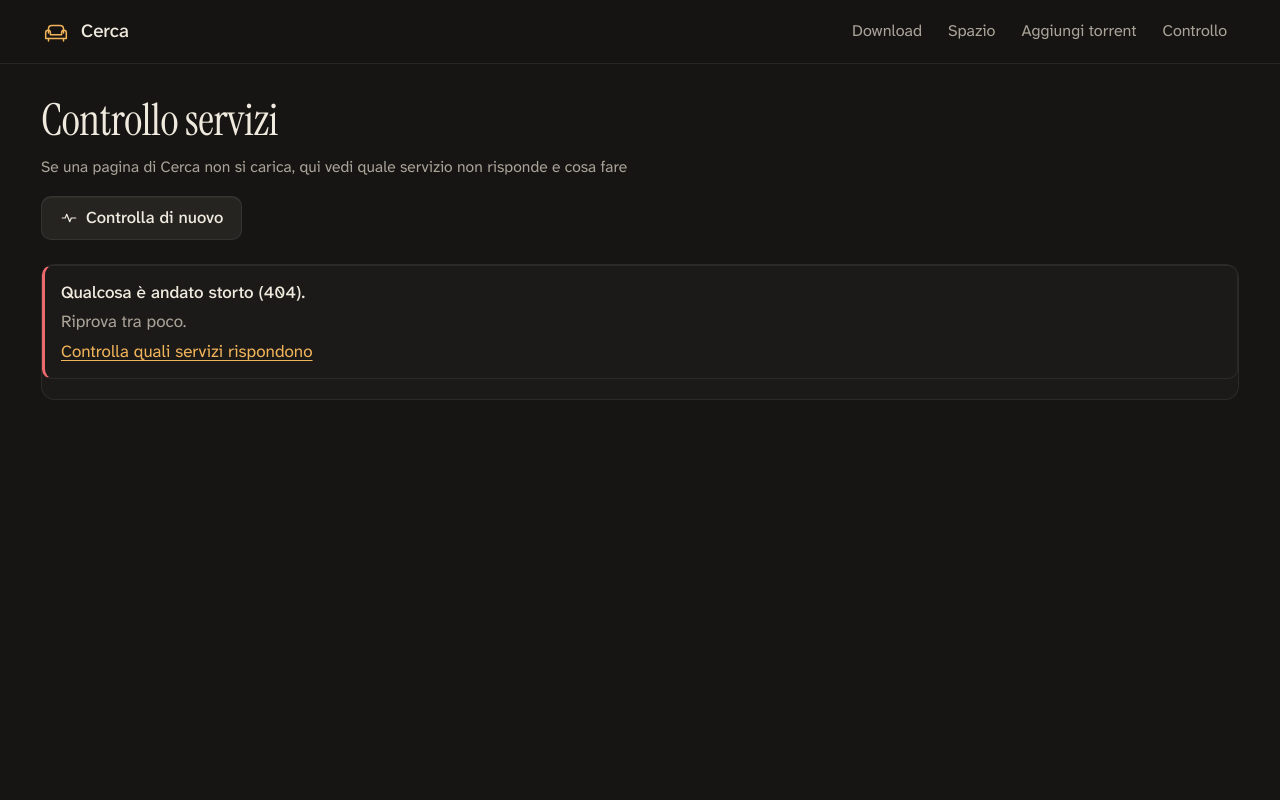
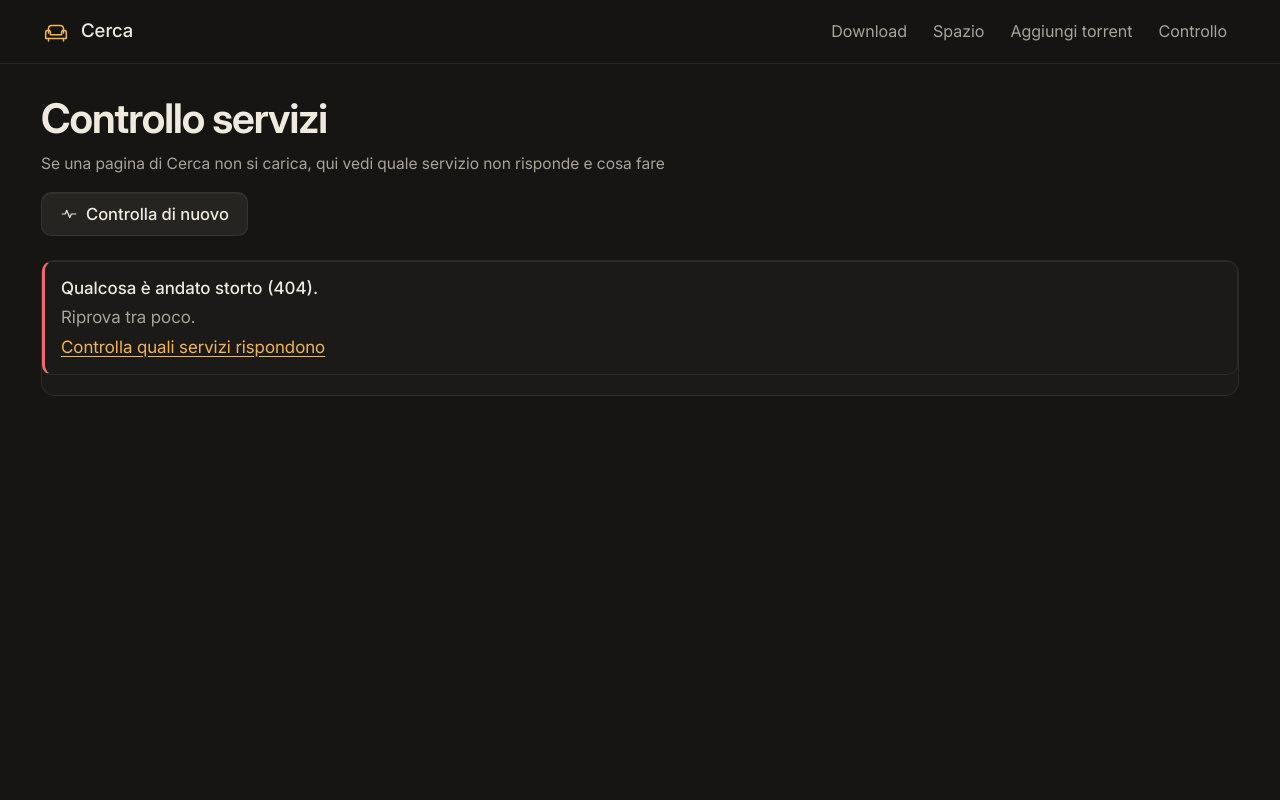
Before and after one commit to mariotomasini/Sofa, a Python web app: template cerca/app/templates/diagnosi.html in a window 1280 px wide. Run offline with Jinja, Linux system fonts and the light colour scheme; the template is opened without the code that fills it, so the values that code supplies are empty.

Commit message:
Un solo carattere, Inter, e i ritocchi grafici: avviso della musica, finestre, stato vuoto
- Inter (variabile, con la dimensione ottica) per tutto: titoli, testo e
  numeri, in Cerca, nella configurazione e nel Pannello. Via Atkinson
  Hyperlegible e Instrument Serif. Titoli più pieni (peso 650) e un po'
  più piccoli, numeri tutti larghi uguali.
- Musica: l'avviso segue la ricerca ("Cerco la canzone…" → "Trovata: è
  in download" oppure il perché non c'è); il tasto pulsa finché si sa.
- Finestre: entrano salendo piano, le voci a cascata, il velo sfuma.
- Download: annullato tutto, la finestra dice "Fatto: qui non resta niente
  in coda" e si chiude da sola, invece di sparire di colpo.

Co-Authored-By: Claude Opus 5.5 <noreply@anthropic.com>
Claude-Session: https://claude.ai/code/session_01JjMfH7U4bJchgDEY6Z3X6q

```diff
--- a/cerca/app/static/app.js
+++ b/cerca/app/static/app.js
@@ -437,7 +437,19 @@ function avviaPaginaDownload() {
 
   function disegnaDettaglio() {
     const g = gruppi.find((x) => x.chiave === dettaglio.dataset.gruppo);
-    if (!g) { if (dettaglio.open) dettaglio.close(); return; }
+    if (!g) {
+      // annullato tutto: invece di sparire di colpo, la finestra dice che è fatta e si chiude
+      if (!dettaglio.open || dettaglio._vuoto) return;
+      dettaglio._vuoto = true;
+      const azioni = document.getElementById("dettaglio-azioni"), voci = document.getElementById("dettaglio-voci");
+      azioni.hidden = true; azioni._html = ""; voci._html = "";
+      document.getElementById("dettaglio-stato").textContent = "Niente più da scaricare";
+      voci.innerHTML = `<div class="dettaglio-vuoto">${iconaAnimata("pronto")}<p>Fatto: qui non resta niente in coda.</p>` +
+        "<p class=\"sottotitolo\">Quello che è già in Jellyfin resta.</p></div>";
+      if (!FERMO) G.from(voci.firstElementChild, { opacity: 0, y: 10, duration: 0.4, ease: CURVA });
+      dettaglio._chiudi = setTimeout(() => dettaglio.close(), 2200);
+      return;
+    }
     document.getElementById("dettaglio-copertina").innerHTML = g.poster ? `<img src="${esc(g.poster)}" alt="">` : "";
     document.getElementById("dettaglio-titolo").textContent = g.titolo;
     const pezzi = [g.stato_testo];
@@ -513,6 +525,8 @@ function avviaPaginaDownload() {
     const b = ev.target.closest("button[data-gruppo]");
     if (!b) return;
     dettaglio.dataset.gruppo = b.dataset.gruppo;
+    dettaglio._vuoto = false;
+    clearTimeout(dettaglio._chiudi);
     disegnaDettaglio();
     dettaglio.showModal();
   });
@@ -977,20 +991,46 @@ function htmlRigaBrano(t, i, coda, conCopertina = true) {
 }
 
 // Scarica la canzone completa (o l'album): Cerca la cerca sugli indexer e la mette nella Musica di Jellyfin
+// L'avviso segue la ricerca (promise-toast): "lo cerco" finché gli indexer rispondono, poi
+// "trovato, in download" oppure il perché non c'è. Il tasto resta acceso finché si sa.
 async function scaricaMusica(b) {
   if (b.classList.contains("fatto") || b.disabled) return;
   b.disabled = true;
   b.classList.add("in-corso");
+  const album = b.dataset.scarica === "album";
   try {
-    avviso((await inviaJSON("/api/musica/scarica", { tipo: b.dataset.scarica, id: Number(b.dataset.id) })).messaggio);
-    b.classList.add("fatto");
-    if (b.dataset.scarica === "brano") b.innerHTML = SCARICATO;
-    else b.innerHTML = `${SCARICATO}<span>In download</span>`;
+    const r = await inviaJSON("/api/musica/scarica", { tipo: b.dataset.scarica, id: Number(b.dataset.id) });
+    mostraAvviso(album ? "Cerco l'album sui tuoi indexer…" : "Cerco la canzone sui tuoi indexer…", "cerco", 0);
+    const esito = await attendiRicerca(r.id);
+    if (esito.stato === "errore") {
+      mostraAvviso(esito.messaggio || "Non l'ho trovata.", "errore", 9000);
+      b.disabled = false;
+    } else {
+      mostraAvviso(esito.stato === "ricerca"
+        ? "La cerco ancora: la segui nella pagina Download."
+        : `${album ? "Trovato" : "Trovata"}: è in download. Appena finisce la trovi in Jellyfin, nella Musica.`, "pronto", 6000);
+      b.classList.add("fatto");
+      b.innerHTML = album ? `${SCARICATO}<span>In download</span>` : SCARICATO;
+    }
   } catch (e) {
     avviso(`${e.errore} ${e.cosa_fare || ""}`, true);
     b.disabled = false;
   }
   b.classList.remove("in-corso");
+}
+
+async function attendiRicerca(id) {
+  const fine = Date.now() + 3 * 60 * 1000;  // poi la si segue nella pagina Download
+  while (Date.now() < fine) {
+    await new Promise((ok) => setTimeout(ok, 2500));
+    try {
+      const v = await chiama(`/api/download/${id}`);
+      if (v.stato !== "ricerca") return v;
+    } catch (e) {
+      return { stato: "errore", messaggio: e.errore || "" };
+    }
+  }
+  return { stato: "ricerca" };
 }
 
 document.addEventListener("click", (ev) => {
--- a/cerca/app/static/fonts/OFL.txt
+++ b/cerca/app/static/fonts/OFL.txt
@@ -1,4 +1,4 @@
-Google Inc.
+Copyright (c) 2016 The Inter Project Authors (https://github.com/rsms/inter)
 
 This Font Software is licensed under the SIL Open Font License, Version 1.1.
 This license is copied below, and is also available with a FAQ at:
--- a/cerca/app/static/movimento.js
+++ b/cerca/app/static/movimento.js
@@ -162,6 +162,19 @@ function mostraAvviso(testo, stato = "pronto", durata = 5000) {
     if (FERMO) { box.hidden = true; return; }
     G.to(box, { opacity: 0, y: 8, duration: 0.2, onComplete: () => { box.hidden = true; } });
   }, durata);
+}
+
+// --- finestre che entrano (OpenMotion): salgono piano, poi le voci a cascata --------------------
+function entraFinestra(d) {
+  if (FERMO || !d) return;
+  G.fromTo(d, { opacity: 0, y: 18, scale: 0.98 }, { opacity: 1, y: 0, scale: 1, duration: 0.38, ease: CURVA, clearProps: "opacity,transform" });
+  const voci = [...d.querySelectorAll(".dettaglio-azioni > *, .dettaglio-voci > *, .serie-puntate > *, .elenco-piattaforme > *, .scelte > *")]
+    .slice(0, 12);
+  if (voci.length) G.from(voci, { opacity: 0, y: 10, duration: 0.35, ease: CURVA, stagger: 0.04, delay: 0.12, clearProps: "opacity,transform" });
+}
+if (window.HTMLDialogElement && HTMLDialogElement.prototype.showModal) {
+  const apri = HTMLDialogElement.prototype.showModal;
+  HTMLDialogElement.prototype.showModal = function showModal() { apri.call(this); entraFinestra(this); };
 }
 
 // Mostra "in corso" finché la promessa non finisce, poi il risultato
--- a/cerca/app/static/style.css
+++ b/cerca/app/static/style.css
@@ -6,20 +6,12 @@
    telecomando: il focus si vede sempre.
    ============================================================================= */
 
+/* Un solo carattere per tutto: Inter (OFL). Variabile, con la dimensione ottica: disegnato più
+   stretto e preciso nei titoli grandi, più aperto e leggibile nel testo piccolo (anche sulla TV). */
 @font-face {
-  font-family: "Atkinson Hyperlegible Next";
-  src: url("fonts/atkinson-hyperlegible-next-latin.woff2") format("woff2");
-  font-weight: 200 800; font-style: normal; font-display: swap;
-}
-@font-face {
-  font-family: "Atkinson Hyperlegible Mono";
-  src: url("fonts/atkinson-hyperlegible-mono-latin.woff2") format("woff2");
-  font-weight: 200 800; font-style: normal; font-display: swap;
-}
-@font-face {
-  font-family: "Instrument Serif";
-  src: url("fonts/instrument-serif-latin.woff2") format("woff2");
-  font-weight: 400; font-style: normal; font-display: swap;
+  font-family: "Inter";
+  src: url("fonts/inter-latin-variabile.woff2") format("woff2");
+  font-weight: 100 900; font-style: normal; font-display: swap;
 }
 
 :root {
@@ -53,9 +45,11 @@
   --r-c: 14px;
   --r-l: 18px;
   --curva: cubic-bezier(.22, 1, .36, 1);
-  --font: "Atkinson Hyperlegible Next", system-ui, -apple-system, "Segoe UI", Roboto, sans-serif;
-  --mono: "Atkinson Hyperlegible Mono", ui-monospace, Menlo, Consolas, monospace;
-  --serif: "Instrument Serif", Georgia, serif;
+  --font: "Inter", system-ui, -apple-system, "Segoe UI", Roboto, sans-serif;
+  /* titoli e dati usano lo stesso carattere: i titoli più pieni, i numeri tutti larghi uguali */
+  --serif: var(--font);
+  --mono: var(--font);
+  --peso-titolo: 650;
   --pagina: clamp(16px, 3.2vw, 48px);
   --larghezza: 1520px;
   --locandina: 156px;
@@ -70,6 +64,7 @@ html { font-size: 17px; -webkit-text-size-adjust: 100%; }
 body {
   margin: 0; min-height: 100vh; display: flex; flex-direction: column;
   background: var(--fondo); color: var(--testo); font-family: var(--font); line-height: 1.5;
+  font-optical-sizing: auto; font-feature-settings: "cv11", "ss03"; font-variant-numeric: tabular-nums;
   -webkit-font-smoothing: antialiased; overflow-x: clip;
 }
 main { width: 100%; max-width: var(--larghezza); margin: 0 auto; padding: 32px var(--pagina) 64px; flex: 1; }
@@ -90,7 +85,7 @@ code { font-family: var(--mono); background: var(--rialzo); padding: .05rem .4re
 :focus-visible { outline: var(--focus); outline-offset: 3px; border-radius: var(--r-s); }
 :focus:not(:focus-visible) { outline: none; }
 
-.titolo-pagina { font: 400 clamp(2rem, 4vw, 2.6rem)/1.1 var(--serif); letter-spacing: -.01em; margin: 0 0 8px; }
+.titolo-pagina { font: var(--peso-titolo) clamp(1.8rem, 3.6vw, 2.4rem)/1.1 var(--serif); letter-spacing: -.025em; margin: 0 0 8px; }
 .titolo-pagina .rivela, .rivela { display: block; overflow: hidden; padding-bottom: .08em; }
 .rivela > span { display: block; }
 .sottotitolo { color: var(--testo-2); font-size: .92rem; margin: .25rem 0; }
--- a/cerca/app/templates/base.html
+++ b/cerca/app/templates/base.html
@@ -6,8 +6,7 @@
   <meta name="color-scheme" content="dark">
   <meta name="theme-color" content="#161513">
   <title>{% block titolo %}Cerca{% endblock %} · mediabox</title>
-  <link rel="preload" href="{{ base }}/static/fonts/atkinson-hyperlegible-next-latin.woff2" as="font" type="font/woff2" crossorigin>
-  <link rel="preload" href="{{ base }}/static/fonts/instrument-serif-latin.woff2" as="font" type="font/woff2" crossorigin>
+  <link rel="preload" href="{{ base }}/static/fonts/inter-latin-variabile.woff2" as="font" type="font/woff2" crossorigin>
   <link rel="stylesheet" href="{{ base }}/static/style.css?v={{ v }}">
   <!-- icone e "app" sul telefono (Aggiungi a schermata Home) -->
   <link rel="icon" href="{{ base }}/static/logo.svg" type="image/svg+xml">
--- a/configuratore/configuratore/templates/homepage/custom.css.j2
+++ b/configuratore/configuratore/templates/homepage/custom.css.j2
@@ -1,11 +1,11 @@
 /* FILE GENERATO DA MEDIABOX — il Pannello ha lo stile di Cerca (stessi colori e caratteri). */
-@font-face { font-family: "Atkinson Hyperlegible Next"; font-weight: 200 800; font-display: swap;
-  src: url("/cerca/static/fonts/atkinson-hyperlegible-next-latin.woff2") format("woff2"); }
+@font-face { font-family: "Inter"; font-weight: 100 900; font-display: swap;
+  src: url("/cerca/static/fonts/inter-latin-variabile.woff2") format("woff2"); }
 
 :root { --mb-sfondo: #161513; --mb-pannello: #1c1a18; --mb-pannello-2: #262421; --mb-testo: #efe9de; --mb-tenue: #aaa398; --mb-accento: #f2b45a; }
 
 html, body, #page_wrapper, #page_container { background: var(--mb-sfondo) !important; }
-body, body * { font-family: "Atkinson Hyperlegible Next", system-ui, sans-serif !important; }
+body, body * { font-family: "Inter", system-ui, sans-serif !important; font-optical-sizing: auto; }
 body { color: var(--mb-testo); }
 
 /* titoli dei gruppi */
--- a/configuratore/configuratore/web/static/fonts/OFL.txt
+++ b/configuratore/configuratore/web/static/fonts/OFL.txt
@@ -1,4 +1,4 @@
-Google Inc.
+Copyright (c) 2016 The Inter Project Authors (https://github.com/rsms/inter)
 
 This Font Software is licensed under the SIL Open Font License, Version 1.1.
 This license is copied below, and is also available with a FAQ at:
```
Also changed, not shown: other parts of cerca/app/static/style.css (+21 -15 lines), cerca/app/main.py (+10 -0 lines), configuratore/configuratore/web/static/stile.css (+5 -10 lines), README.md, cerca/app/static/fonts/atkinson-hyperlegible-mono-latin.woff2 (deleted), cerca/app/static/fonts/atkinson-hyperlegible-next-latin.woff2 (deleted), cerca/app/static/fonts/instrument-serif-latin.woff2 (deleted), cerca/app/static/fonts/inter-latin-variabile.woff2 (added), configuratore/configuratore/web/static/fonts/atkinson-hyperlegible-latin-400-normal.woff2 (deleted), configuratore/configuratore/web/static/fonts/atkinson-hyperlegible-latin-700-normal.woff2 (deleted), configuratore/configuratore/web/static/fonts/inter-latin-variabile.woff2 (added), 1 other file.
